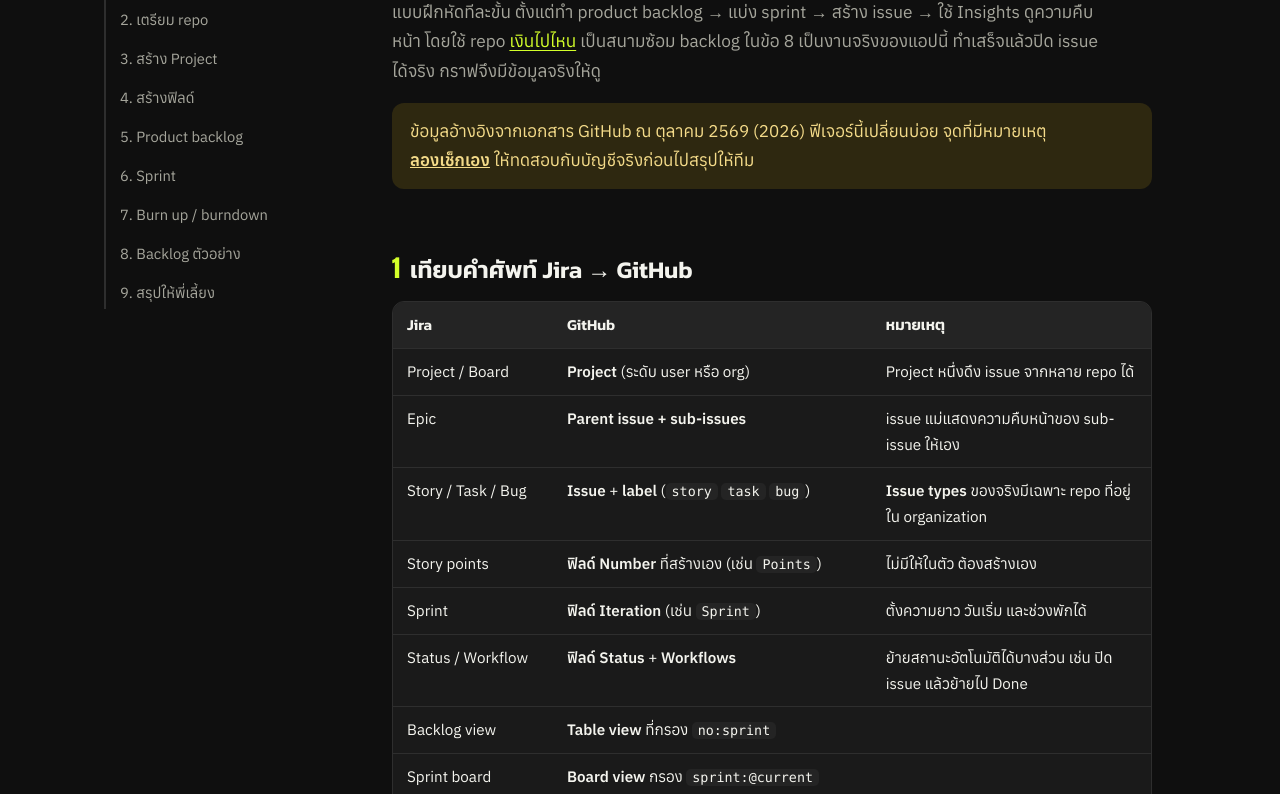
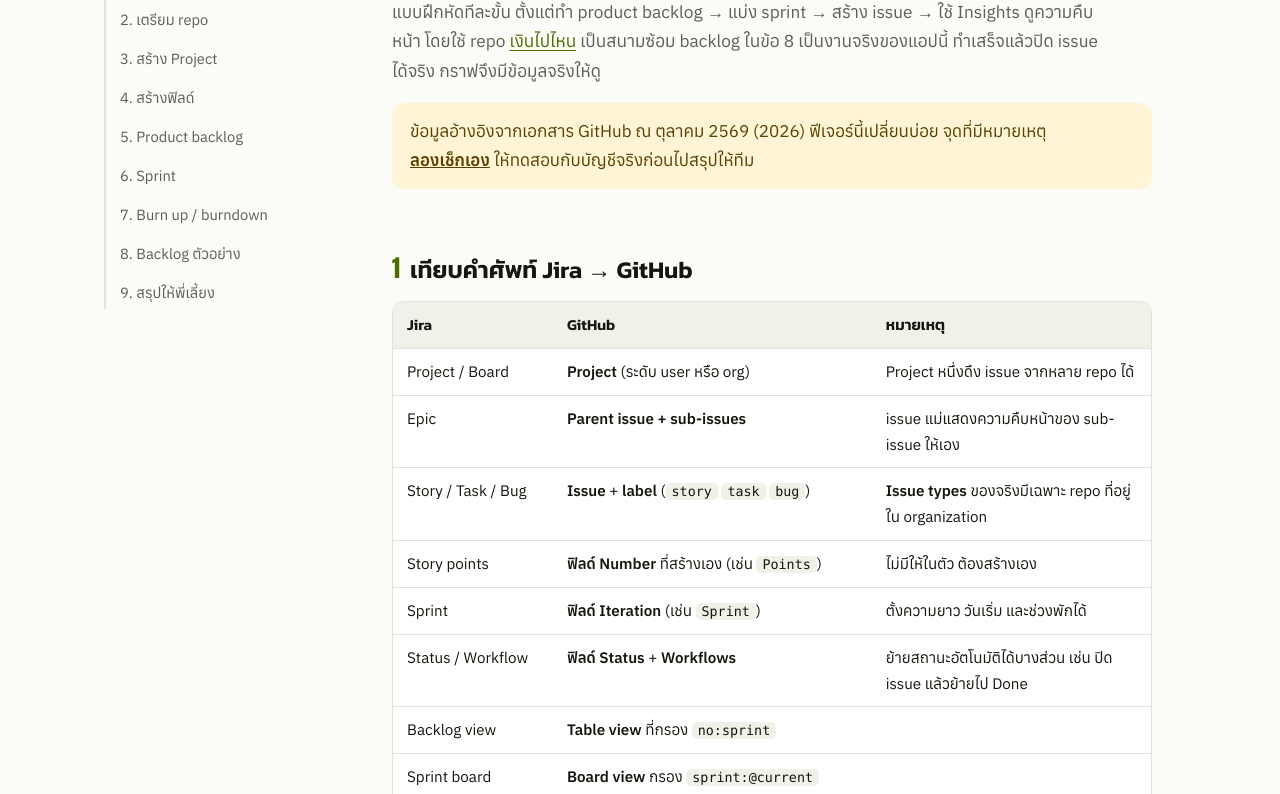
Before and after one commit to nitiwat546-cloud/NgenPaiNai, a plain HTML site: page docs/github-projects-practice.html in a window 1280 px wide. Shown: the part 109-903 px from the top of the page. Drawn offline with Linux system fonts and the dark colour scheme.

Commit message:
คู่มือ HTML ใช้ธีมสว่างอย่างเดียว
Co-Authored-By: Claude Opus 5.5 <noreply@anthropic.com>

```diff
--- a/docs/github-projects-practice.html
+++ b/docs/github-projects-practice.html
@@ -2,6 +2,7 @@
 <html lang="th">
 <head>
 <meta charset="utf-8">
+<meta name="color-scheme" content="light">
 <meta name="viewport" content="width=device-width, initial-scale=1">
 <title>ฝึก GitHub Projects แทน Jira</title>
 <meta name="description" content="แบบฝึกหัดใช้ GitHub Projects ทำ backlog แบ่ง sprint สร้าง issue และดู burn up โดยใช้ repo เงินไปไหน">
@@ -12,14 +13,6 @@
   --ink: #16160f; --muted: #5e5e54; --accent: #4f6b00; --mark: #d4ff2a; --on-mark: #0f0f0f;
   --warn-bg: #fff4d6; --warn-ink: #5a4100; --bad: #b3261e;
   color-scheme: light;
-}
-@media (prefers-color-scheme: dark) {
-  :root {
-    --bg: #0f0f0f; --surface: #1a1a1a; --surface-2: #242424; --line: #2e2e2e;
-    --ink: #f4f4ee; --muted: #a6a69c; --accent: #d4ff2a; --mark: #d4ff2a; --on-mark: #0f0f0f;
-    --warn-bg: #2e2810; --warn-ink: #f5dc8a; --bad: #ff8a80;
-    color-scheme: dark;
-  }
 }
 * { box-sizing: border-box; }
 html { scroll-behavior: smooth; scroll-padding-top: 16px; }
```
